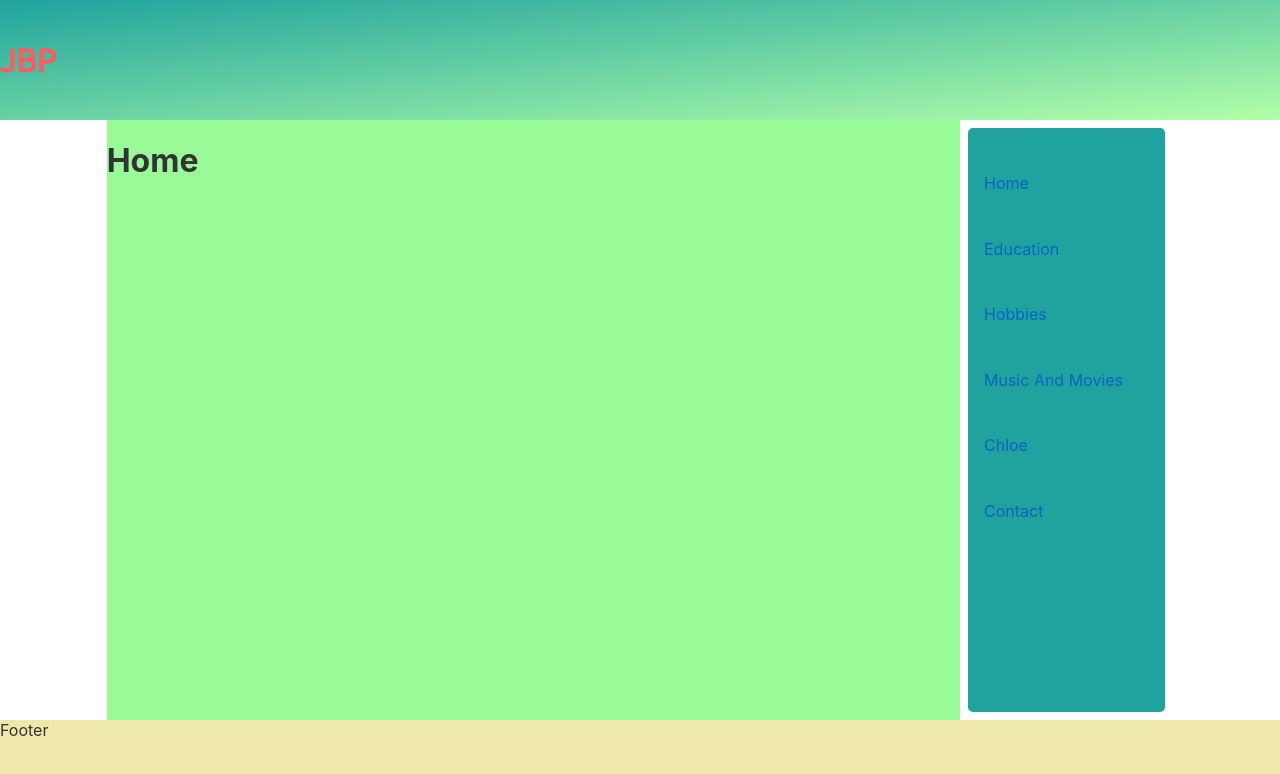
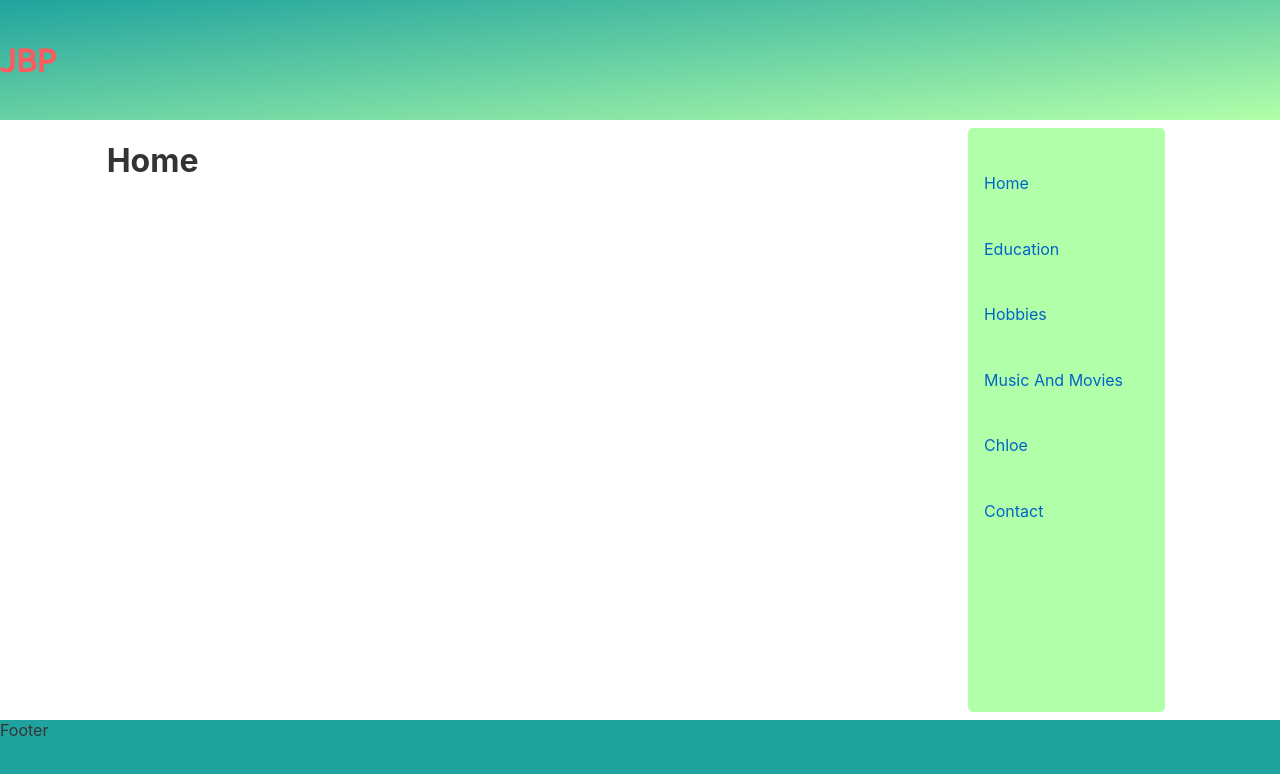
Before and after one commit to popejb1116/jbp-website-ui, a Svelte app: page / in a window 1280 px wide. Shown: the top 774 px of the page. Built offline with nearby package versions, Linux system fonts and the light colour scheme.

Commit message:
More small styling edits to Footer and Pages

```diff
--- a/src/layout/aside/Aside.svelte
+++ b/src/layout/aside/Aside.svelte
@@ -8,7 +8,7 @@
 <style>
    .aside {
       grid-area: asid;
-      background: var(--theme-primary);
+      background: var(--theme-secondary);
       margin: 0.5rem;
       border-radius: 5px;
    }
--- a/src/layout/footer/Footer.svelte
+++ b/src/layout/footer/Footer.svelte
@@ -1,7 +1,7 @@
 <style>
    .footer {
       grid-area: foot;
-      background: palegoldenrod;
+      background: var(--theme-primary);
    }
 </style>
 
--- a/src/layout/pages/Pages.svelte
+++ b/src/layout/pages/Pages.svelte
@@ -14,7 +14,7 @@
 <style>
    .pages {
       grid-area: page;
-      background: palegreen;
+      background: transparent;
    }
 </style>
 
```
